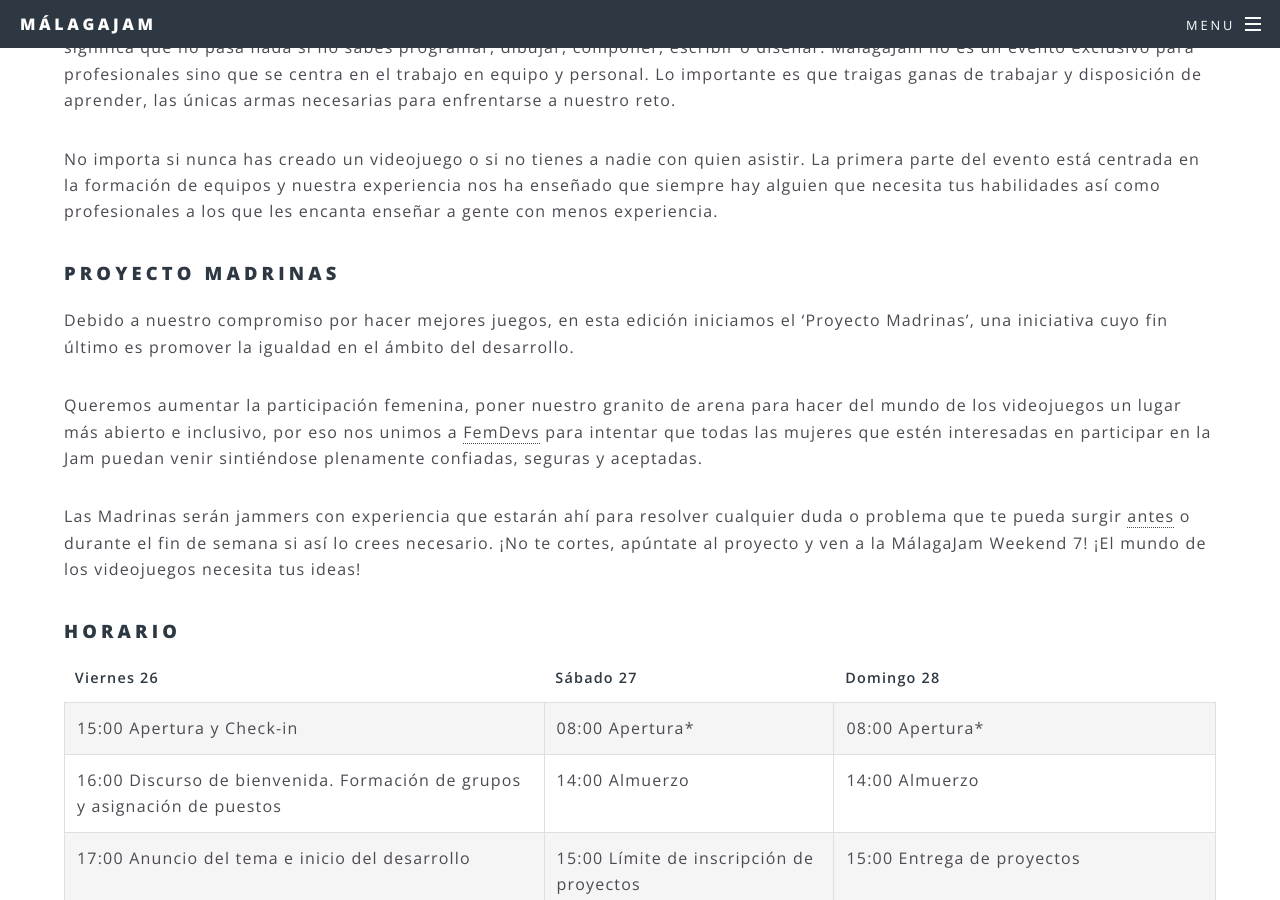
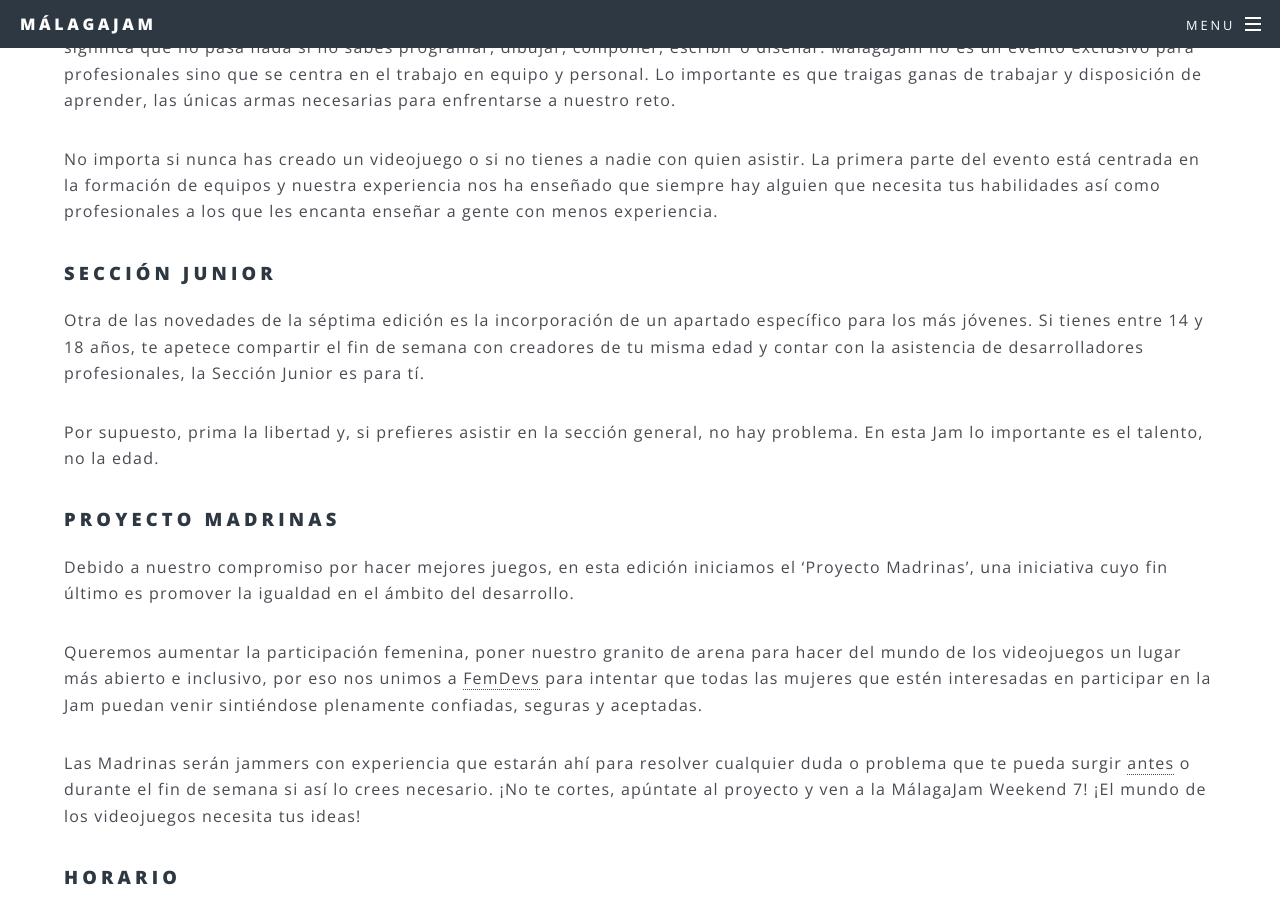
Before and after one commit to MalagaJam/MalagaJam.github.io, a Jekyll site: the page built from weekend7.md, in a window 1280 px wide and 900 px high, scrolled down 1755 px. Built offline with Jekyll 4.4.1, drawn with Linux system fonts in a browser that asks for light colours.

Commit message:
Add "Sección Junior" block in MálagaJam Weekend 7 page

```diff
--- a/weekend7.md
+++ b/weekend7.md
@@ -26,6 +26,11 @@ Además, la MálagaJam 7 coincide con la [Global Game Jam](https://globalgamejam
 Todo el mundo es bienvenido a la MalagaJam Weekend 7. No importa la edad, el género, el conocimiento o la preparación. Esto significa que no pasa nada si no sabes programar, dibujar, componer, escribir o diseñar. MálagaJam no es un evento exclusivo para profesionales sino que se centra en el trabajo en equipo y personal. Lo importante es que traigas ganas de trabajar y disposición de aprender, las únicas armas necesarias para enfrentarse a nuestro reto.
 
 No importa si nunca has creado un videojuego o si no tienes a nadie con quien asistir. La primera parte del evento está centrada en la formación de equipos y nuestra experiencia nos ha enseñado que siempre hay alguien que necesita tus habilidades así como profesionales a los que les encanta enseñar a gente con menos experiencia.
+
+### Sección Junior
+Otra de las novedades de la séptima edición es la incorporación de un apartado específico para los más jóvenes. Si tienes entre 14 y 18 años, te apetece compartir el fin de semana con creadores de tu misma edad y contar con la asistencia de desarrolladores profesionales, la Sección Junior es para tí.
+
+Por supuesto, prima la libertad y, si prefieres asistir en la sección general, no hay problema. En esta Jam lo importante es el talento, no la edad.
 
 ### Proyecto Madrinas
 Debido a nuestro compromiso por hacer mejores juegos, en esta edición iniciamos el ‘Proyecto Madrinas’, una iniciativa cuyo fin último es promover la igualdad en el ámbito del desarrollo.
```
